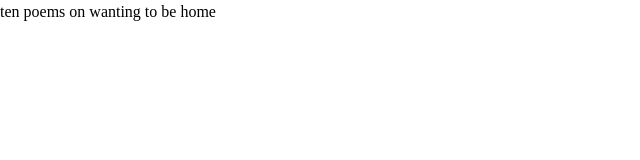
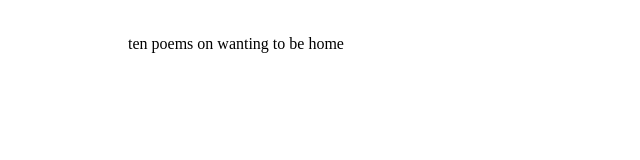
Before and after one commit to rfloarea/sea-salt, a plain HTML site: page about.html in a window 1280 px wide. Shown: the whole page, without its empty margins (0-640 px from the left). Drawn offline with Linux system fonts and the light colour scheme.

Commit message:
basic about styles

```diff
--- a/about.html
+++ b/about.html
@@ -7,6 +7,6 @@
   <link rel="stylesheet" href="style.css">
 </head>
 <body>
-  <p>ten poems on wanting to be home</p>
+  <p class="about_body">ten poems on wanting to be home</p>
 </body>
 </html>
--- a/style.css
+++ b/style.css
@@ -66,6 +66,11 @@ h1, h2, h3, h4, h5, h6 {
   line-height: 2rem;
 }
 
+.about_body {
+  width: 80%;
+  margin: 2rem auto;
+}
+
 
 
 
```
